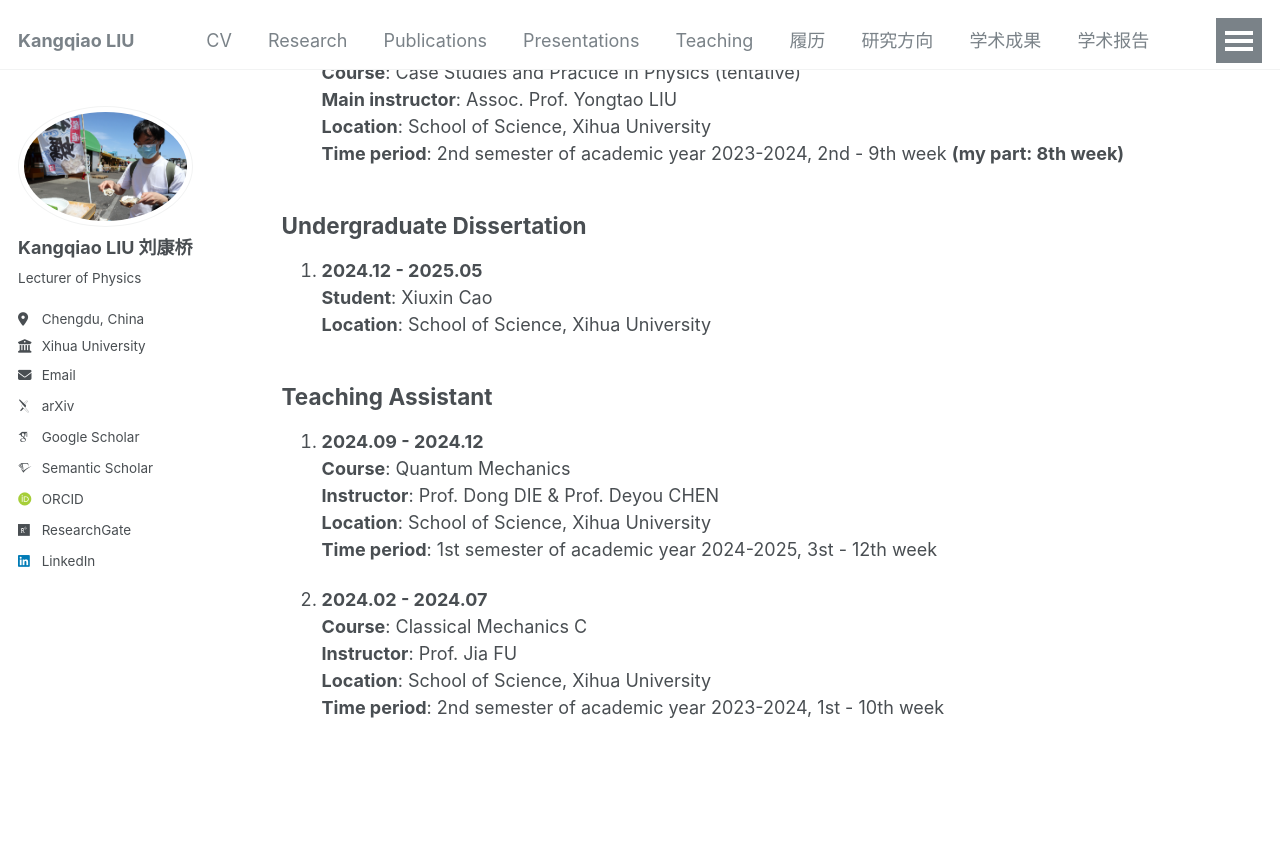
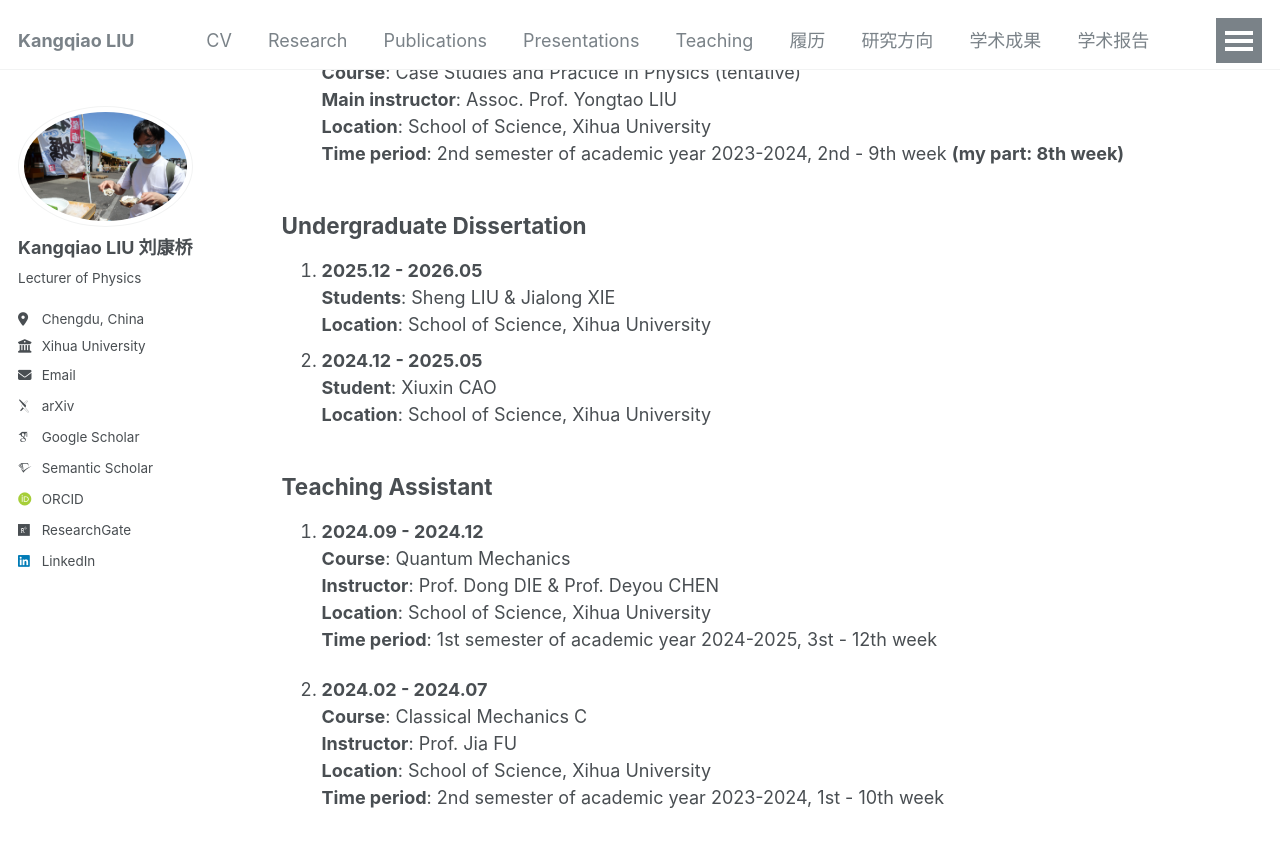
Before and after one commit to KangqiaoLiu/KangqiaoLiu.github.io, a Jekyll site: the page built from _pages/teaching.md, in a window 1280 px wide and 900 px high, scrolled down 662 px. Shown: the top 847 px of the window. Built offline with Jekyll 4.4.1, drawn with Linux system fonts in a browser that asks for light colours; some web fonts are replaced.

Commit message:
Revise undergraduate dissertation details
Updated undergraduate dissertation entries with new student names and adjusted dates.

```diff
--- a/_pages/teaching.md
+++ b/_pages/teaching.md
@@ -31,8 +31,11 @@ redirect_from:
    **Time period**: 2nd semester of academic year 2023-2024, 2nd - 9th week **(my part: 8th week)**
 
 ## **Undergraduate Dissertation**
-1. **2024.12 - 2025.05** <br />
-   **Student**: Xiuxin Cao  <br />
+1. **2025.12 - 2026.05** <br />
+   **Students**: Sheng LIU & Jialong XIE  <br />
+   **Location**: School of Science, Xihua University
+2. **2024.12 - 2025.05** <br />
+   **Student**: Xiuxin CAO  <br />
    **Location**: School of Science, Xihua University
 
 ## **Teaching Assistant**
```
